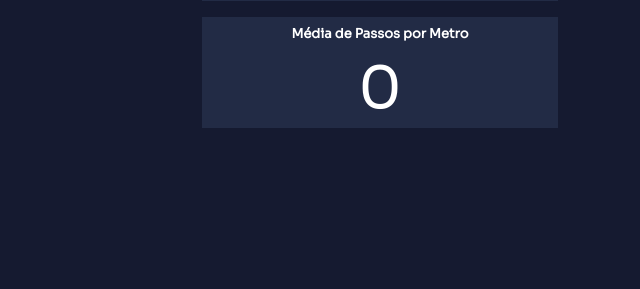
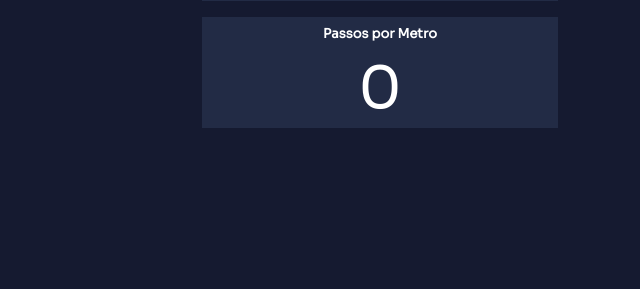
Before and after one commit to jonassantos1000/IoT_fit_api, a Flask app: template templates/index.html in a window 1280 px wide. Shown: the part 511-800 px from the top of the page, without its empty margins (640-1280 px from the left). Run offline with Flask 2, Linux system fonts and the light colour scheme; the template is opened without the code that fills it, so the values that code supplies are empty; some libraries are stand-ins or nearby versions.

Commit message:
Feat:[HELPERS] Ajustado titulo dos graficos

```diff
--- a/static/js/main.js
+++ b/static/js/main.js
@@ -15,7 +15,6 @@ setInterval(() => {
             atualizarTodosGraficos(json)
         })
         .catch(err => {
-            console.log(err)
             mostrarAlerta("Ocorreu um erro ao atualizar os dados.")
         })
 }, 30000)
--- a/static/js/options/options.js
+++ b/static/js/options/options.js
@@ -61,5 +61,5 @@ class Option {
 
 const options = Object.freeze({
     DISTANCIA_TEMPO: new Option().gerarOption("Distância percorrida x tempo", "Tempo (min)", "Distância (metros)", '#.# min', 'm/s','### m'),
-    PASSOS_METRO: new Option().gerarOption("Passos", "Distância (metros)", "Passos",'### m', 'm/p')
+    PASSOS_METRO: new Option().gerarOption("Passos x Distância percorrida", "Distância (metros)", "Passos",'### m', 'm/p')
 })
--- a/templates/index.html
+++ b/templates/index.html
@@ -68,7 +68,7 @@
             </div>
 
             <div class="col-md-6  mt-3 w-100 bg_card">
-                <h2 class="titulo_card">Média de Passos por Metro</h2>
+                <h2 class="titulo_card">Passos por Metro</h2>
                 <p class="conteudo_card"><span id="media_passos">0</span></p>
             </div>
         </div>
```
